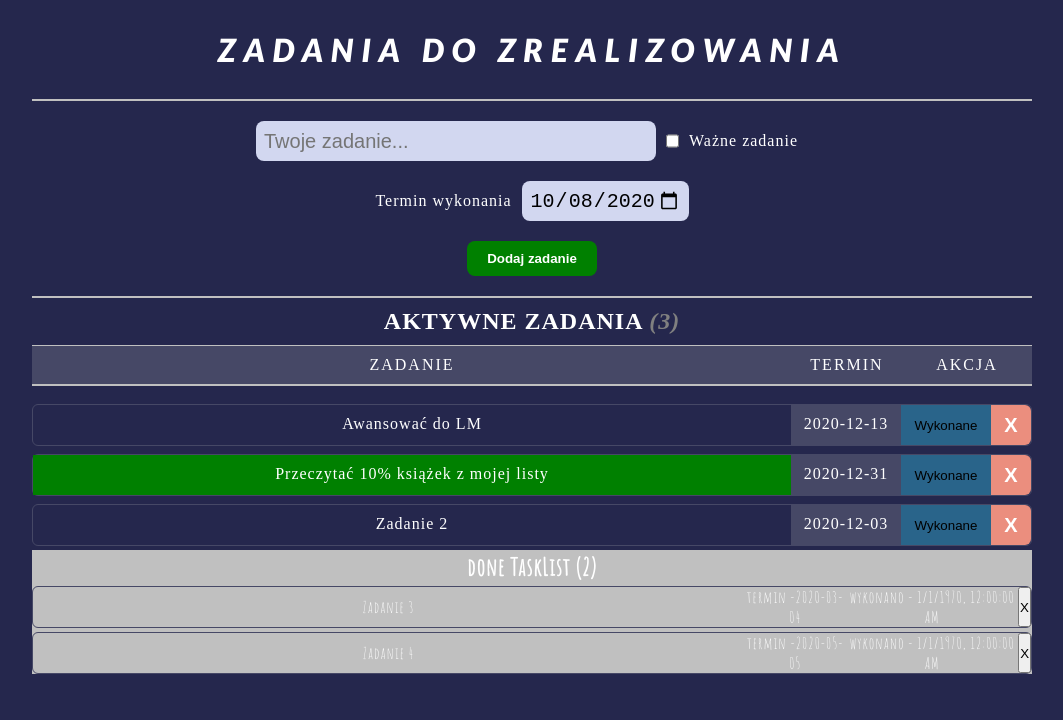
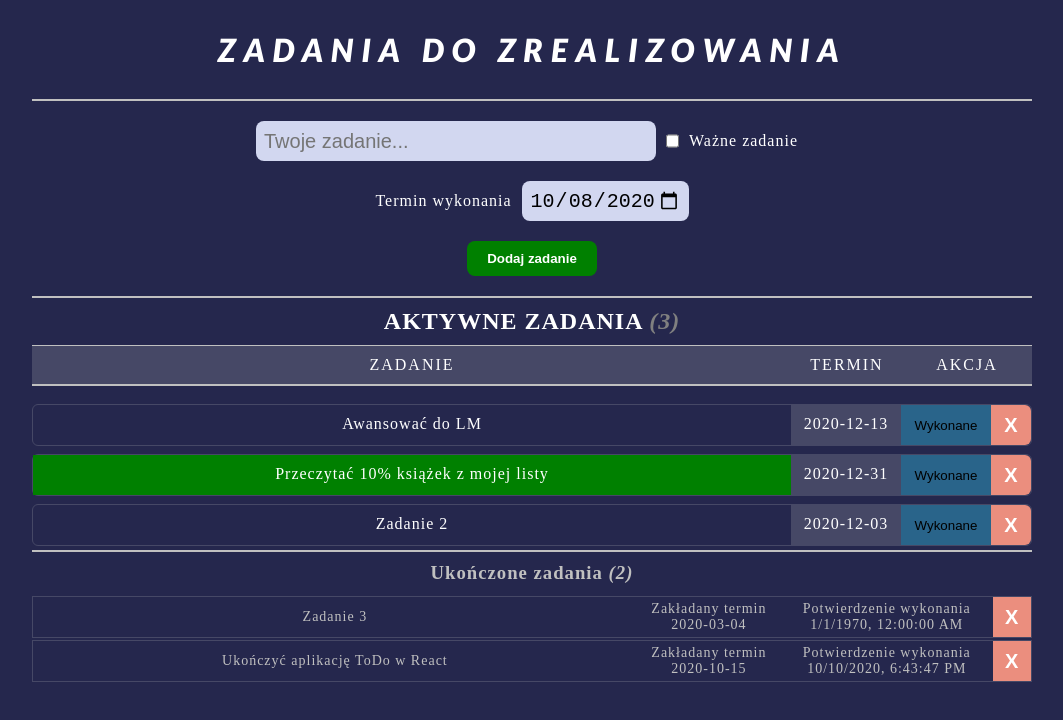
Before and after one commit to Zyar3k/todo_react_app, a React (Create React App) app: page / in a window 1280 px wide. Shown: the top 720 px of the page, without its empty margins (108-1171 px from the left). Built offline with nearby package versions, Linux system fonts and the light colour scheme.

Commit message:
Add style to done tasks

```diff
--- a/src/components/App/App.js
+++ b/src/components/App/App.js
@@ -45,12 +45,12 @@ class App extends React.Component {
       },
       {
         id: 4,
-        text: "Zadanie 4",
-        date: "2020-05-05",
+        text: "Ukończyć aplikację ToDo w React",
+        date: "2020-10-15",
         highImportant: true,
         important: false,
         active: false,
-        finishDate: null,
+        finishDate: '10.10.2020, 18:43:47',
       },
     ],
   };
--- a/src/components/Task/Task.js
+++ b/src/components/Task/Task.js
@@ -40,10 +40,10 @@ const Task = (props) => {
   } else {
     const finishTask = new Date(finishDate).toLocaleString();
     return (
-      <div className="taskBox">
+      <div className="doneTaskBox">
         <div className="text">{text}</div>
-        <div className="date">termin -{date}</div>
-        <div className="date">wykonano - {finishTask}</div>
+        <div className="date">Zakładany termin {date}</div>
+        <div className="confirmDate">Potwierdzenie wykonania {finishTask}</div>
         <button onClick={() => props.delete(id)} className="deleteBtn">
           X
         </button>
--- a/src/components/Task/Task.scss
+++ b/src/components/Task/Task.scss
@@ -19,43 +19,62 @@
     display: flex;
     // width: 20%;
 
-    button {
-      border: none;
-      cursor: pointer;
-    }
-
     .btnDone {
       padding: 0 10px;
       width: 90px;
-      transition: .5s all ease-in-out;
-      background: #29648A;
+      transition: 0.5s all ease-in-out;
+      background: #29648a;
       &:hover {
-        background: #2E9CCA;
-        // font-size: 40px;
+        background: #2e9cca;
       }
     }
 
     .deleteBtn {
-      width: 40px;
-      height: 40px;
-      background: rgb(235, 142, 126);
-      font-weight: bold;
-      font-size: 20px;
-      color: white;
-      transition: .5s all ease-in-out;
       border-top-right-radius: 6px;
       border-bottom-right-radius: 6px;
-      &:hover {
-        background: red;
-        // font-size: 40px;
-      }
     }
 
     .dateActiv {
       width: 110px;
-      background: silver;
       background: #464866;
       padding: 10px;
     }
   }
 }
+
+button {
+  border: none;
+  cursor: pointer;
+}
+.deleteBtn {
+  width: 40px;
+  height: 40px;
+  background: rgb(235, 142, 126);
+  font-weight: bold;
+  font-size: 20px;
+  color: white;
+  transition: 0.5s all ease-in-out;
+
+  &:hover {
+    background: red;
+  }
+}
+
+.doneTaskBox {
+  border: 1px solid #464866;
+  margin: 2px 0;
+  display: flex;
+  align-items: center;
+  font-size: 14px;
+
+  .text {
+    width: calc(100% - 370px);
+  }
+
+  .date {
+    width: 150px;
+  }
+  .confirmDate {
+    width: 220px;
+  }
+}
--- a/src/components/TaskList/TaskList.js
+++ b/src/components/TaskList/TaskList.js
@@ -46,12 +46,12 @@ const TaskList = (props) => {
           </div>
         </div> : null}
 
-        {activeTasks.length > 0 ? activeTasks : <h1>0 tasks</h1>}
+        {activeTasks.length > 0 ? activeTasks : <h1 className="addTaskInfo">Dodaj nowe zadanie</h1>}
       </div>
       <div className="doneTasks">
-        <h2>done TaskList ({doneTasks.length})</h2>
-        {doneTasks.length > 3 && <span>Only 3 last tasks</span>}
-        {doneTasks.slice(0, 3)} {/* ??? */}
+        <h3>Ukończone zadania <em>({doneTasks.length})</em></h3>
+        {doneTasks.length > 3 && <span>Wyświetlane ostatnie pięć wykonanych zadań</span>}
+        <span className='taskList'>{doneTasks.slice(0, 5)}</span>
       </div>
     </div>
   );
--- a/src/components/TaskList/TaskList.scss
+++ b/src/components/TaskList/TaskList.scss
@@ -1,8 +1,11 @@
 .activeTasks {
-  // font-family: "Courgette", cursive;
   display: flex;
   flex-direction: column;
   border-bottom: 2px solid silver;
+  .addTaskInfo {
+    text-shadow: 0 0 4px black, 0 0 2px white, 0 0 6px white, 0 0 10px white;
+    letter-spacing: 6px;
+  }
   h2 {
     border-top: 2px solid silver;
     text-transform: uppercase;
@@ -39,7 +42,6 @@
 
     :nth-child(2) {
       width: 110px;
-      // background: #AAABB8;
     }
 
     :last-child {
@@ -49,7 +51,8 @@
 }
 
 .doneTasks {
-  background: silver;
-  font-family: "Amatic SC", cursive;
-  // text-decoration: line-through;
+  color: silver;
+  h3 {
+    padding: 10px 0;
+  }
 }
```
